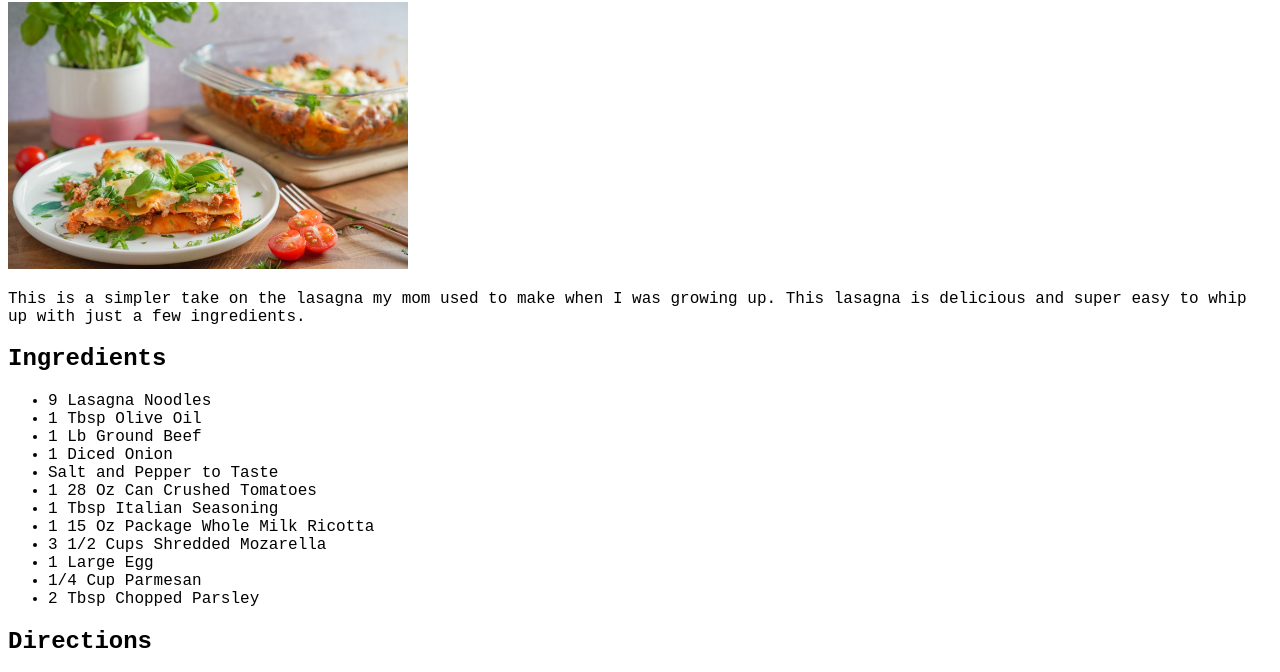
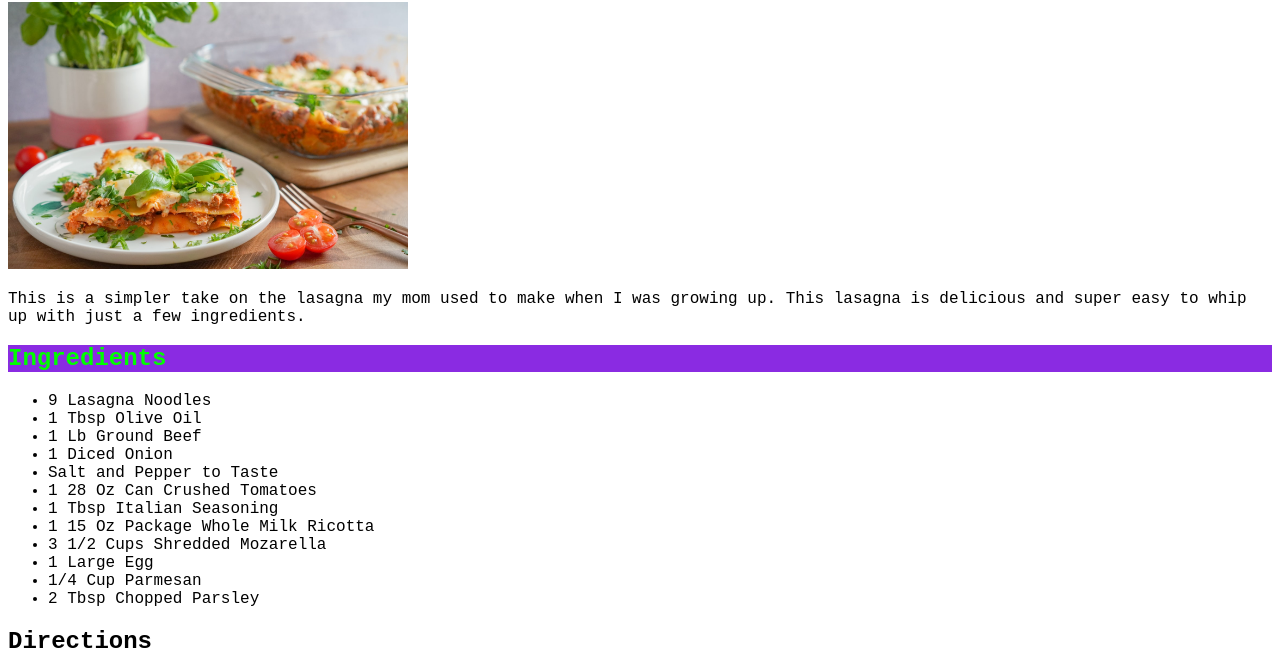
Before and after one commit to corumgold/odin-recipes, a plain HTML site: page recipes/lasagna.html in a window 1280 px wide. Shown: the part 78-750 px from the top of the page. Drawn offline with Linux system fonts and the light colour scheme.

Commit message:
Style ingredients titles

```diff
--- a/styles.css
+++ b/styles.css
@@ -10,3 +10,8 @@ img{
     height: auto;
     width: 400px;
 }
+
+.ingredients-title{
+    color: lime;
+    background-color: blueviolet;
+}
```
